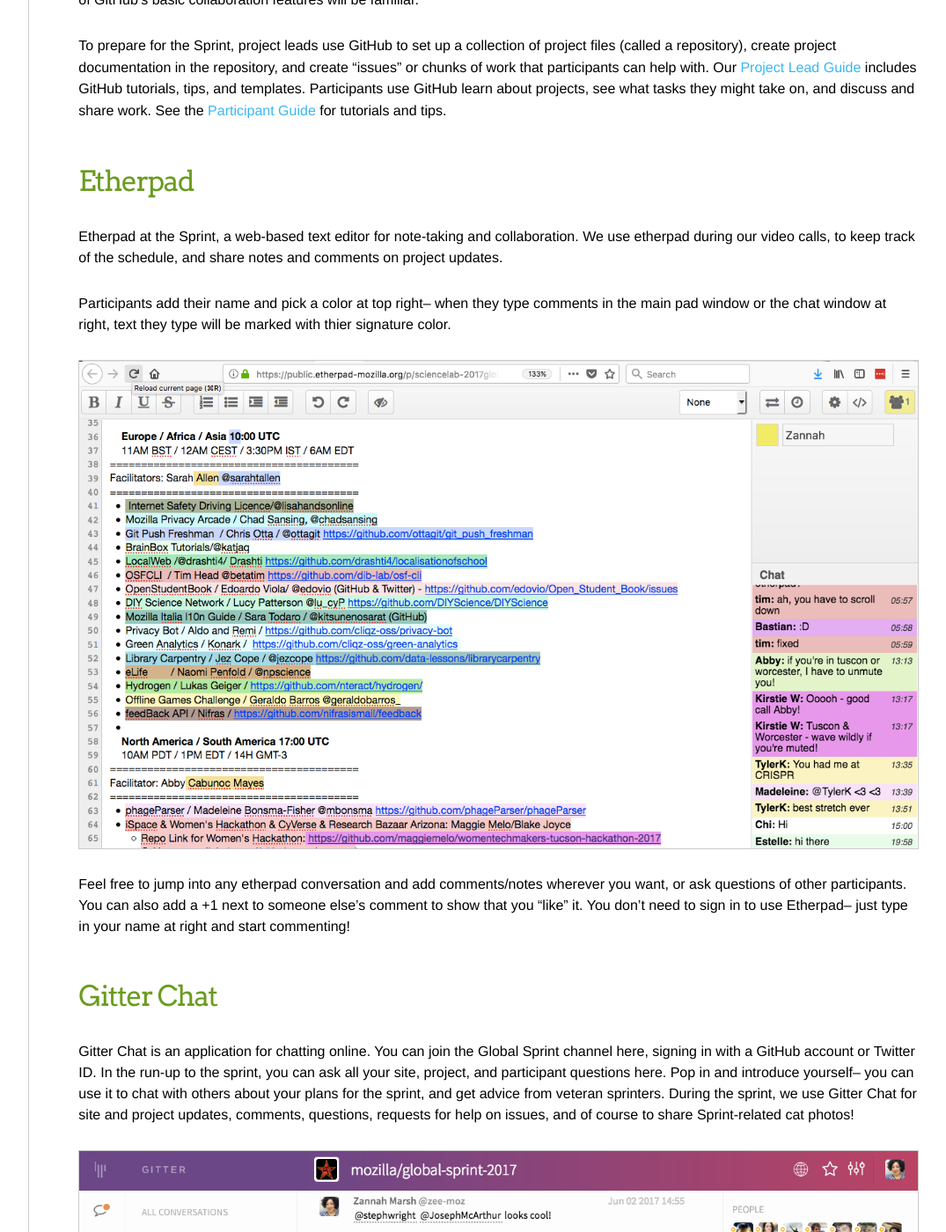
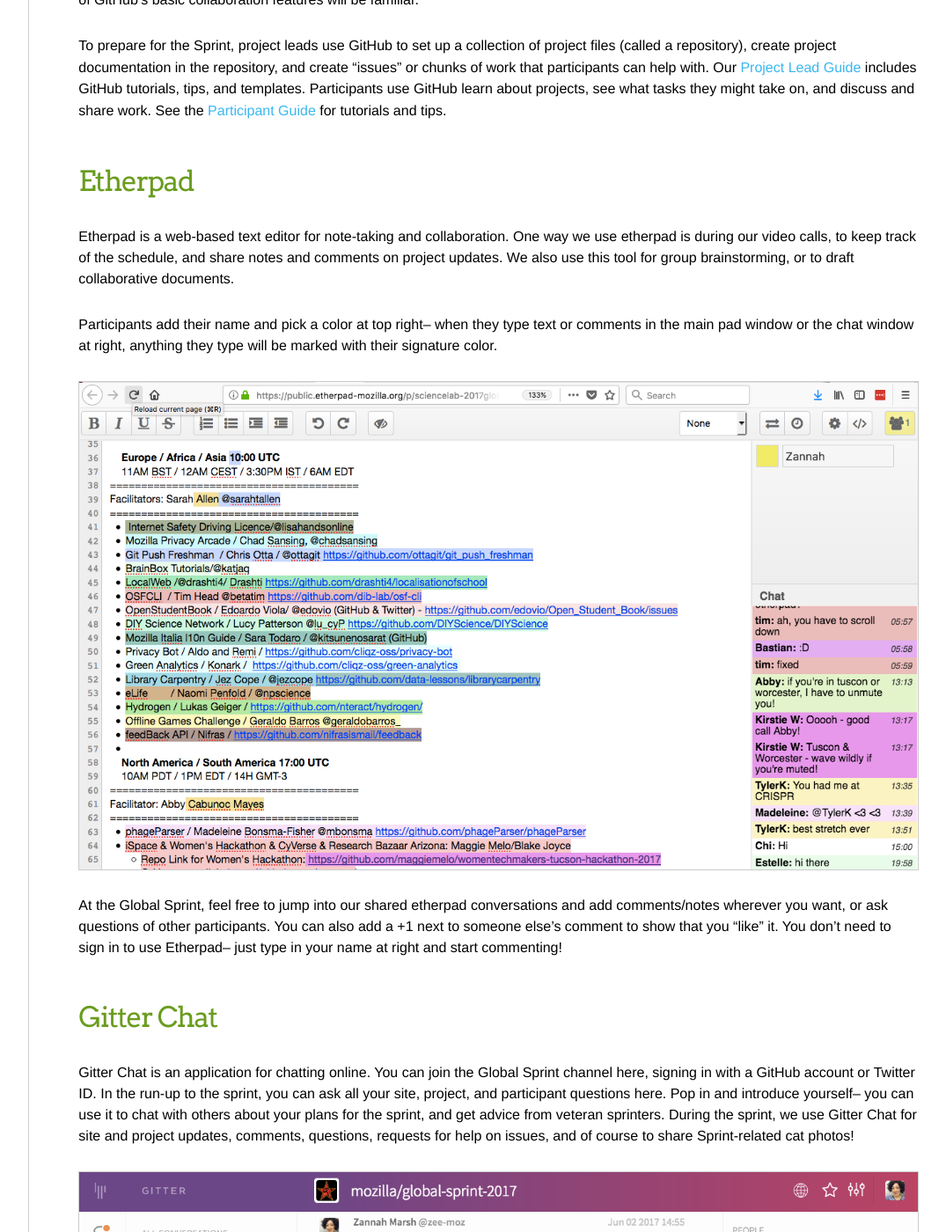
Before and after one commit to mozilla/global-sprint, a Jekyll site: the page built from _articles/collaboration-tools.md, in a window 1280 px wide and 1400 px high, scrolled down 494 px. Shown: the whole window at 88% size, without its empty margins (180-1255 px from the left). Built offline with Jekyll 4.4.1, drawn with Linux system fonts in a browser that asks for light colours; comment, search, counter and statistics services are not loaded; some of the changed text lies outside the part shown.

Commit message:
Update collaboration-tools.md

```diff
--- a/_articles/collaboration-tools.md
+++ b/_articles/collaboration-tools.md
@@ -3,7 +3,7 @@ layout: page
 title: Collaboration Tools for the Sprint
 ---
 
-**The Global Sprint is a great opportunity to try collaboration tools and techniques, and experiment with working open.** These are some of the tried and true tools that we suggest for the Global Sprint, and that Mozilla uses in our day-to-day work.
+**The Global Sprint is a great opportunity to experiment with collaboration tools and techniques, and with working open.** These are some of the tried and true tools that we suggest you use for the Global Sprint-- tools that Mozilla staff use in our day-to-day work.
 
 ### GitHub
 GitHub is an online platform for collaborative work. At the Sprint, participants and project leads use GitHub to share and discuss project plans and materials, assign work, and make changes to code or content. Software projects may use GitHub’s full functionality to accept code changes, while projects that aren’t code-heavy may use GitHub simply to list, discuss and assign tasks. Project work can happen elsewhere-- in word processing or design apps, in code editors, or on regular old paper.
@@ -13,16 +13,16 @@ GitHub is an online platform for collaborative work. At the Sprint, participants
 To prepare for the Sprint, project leads use GitHub to set up a collection of project files (called a repository), create project documentation in the repository, and create “issues” or chunks of work that participants can help with. Our [Project Lead Guide](https://mozilla.github.io/global-sprint/project-lead-guide/) includes GitHub tutorials, tips, and templates. Participants use GitHub learn about projects, see what tasks they might take on, and discuss and share work. See the [Participant Guide](https://mozilla.github.io/global-sprint/participants-guide/) for tutorials and tips.
 
 ### Etherpad
-Etherpad at the Sprint, a web-based text editor for note-taking and collaboration. We use etherpad during our video calls, to keep track of the schedule, and share notes and comments on project updates.
+Etherpad is a web-based text editor for note-taking and collaboration. One way we use etherpad is during our video calls, to keep track of the schedule, and share notes and comments on project updates. We also use this tool for group brainstorming, or to draft collaborative documents.
 
-Participants add their name and pick a color at top right-- when they type comments in the main pad window or the chat window at right, text they type will be marked with thier signature color.
+Participants add their name and pick a color at top right-- when they type text or comments in the main pad window or the chat window at right, anything they type will be marked with their signature color.
 
 ![etherpad image](../img/etherpad.png)
 
-Feel free to jump into any etherpad conversation and add comments/notes wherever you want, or ask questions of other participants. You can also add a +1 next to someone else's comment to show that you "like" it. You don’t need to sign in to use Etherpad-- just type in your name at right and start commenting!
+At the Global Sprint, feel free to jump into our shared etherpad conversations and add comments/notes wherever you want, or ask questions of other participants. You can also add a +1 next to someone else's comment to show that you "like" it. You don’t need to sign in to use Etherpad-- just type in your name at right and start commenting!
 
 ### Gitter Chat
-Gitter Chat is an application for chatting online.  You can join the Global Sprint channel here, signing in with a  GitHub account or Twitter ID.  In the run-up to the sprint, you can ask all your site, project, and participant questions here.  Pop in and introduce yourself-- you can use it to chat with others about your plans for the sprint, and get advice from veteran sprinters. During the sprint, we use Gitter Chat for site and project updates, comments, questions, requests for help on issues, and of course to share Sprint-related cat photos!
+Gitter Chat is an application for chatting online.  You can join the Global Sprint channel here, signing in with a GitHub account or Twitter ID.  In the run-up to the sprint, you can ask all your site, project, and participant questions here.  Pop in and introduce yourself-- you can use it to chat with others about your plans for the sprint, and get advice from veteran sprinters. During the sprint, we use Gitter Chat for site and project updates, comments, questions, requests for help on issues, and of course to share Sprint-related cat photos!
 
 ![gitter chat](../img/gitter.png)
 
```
